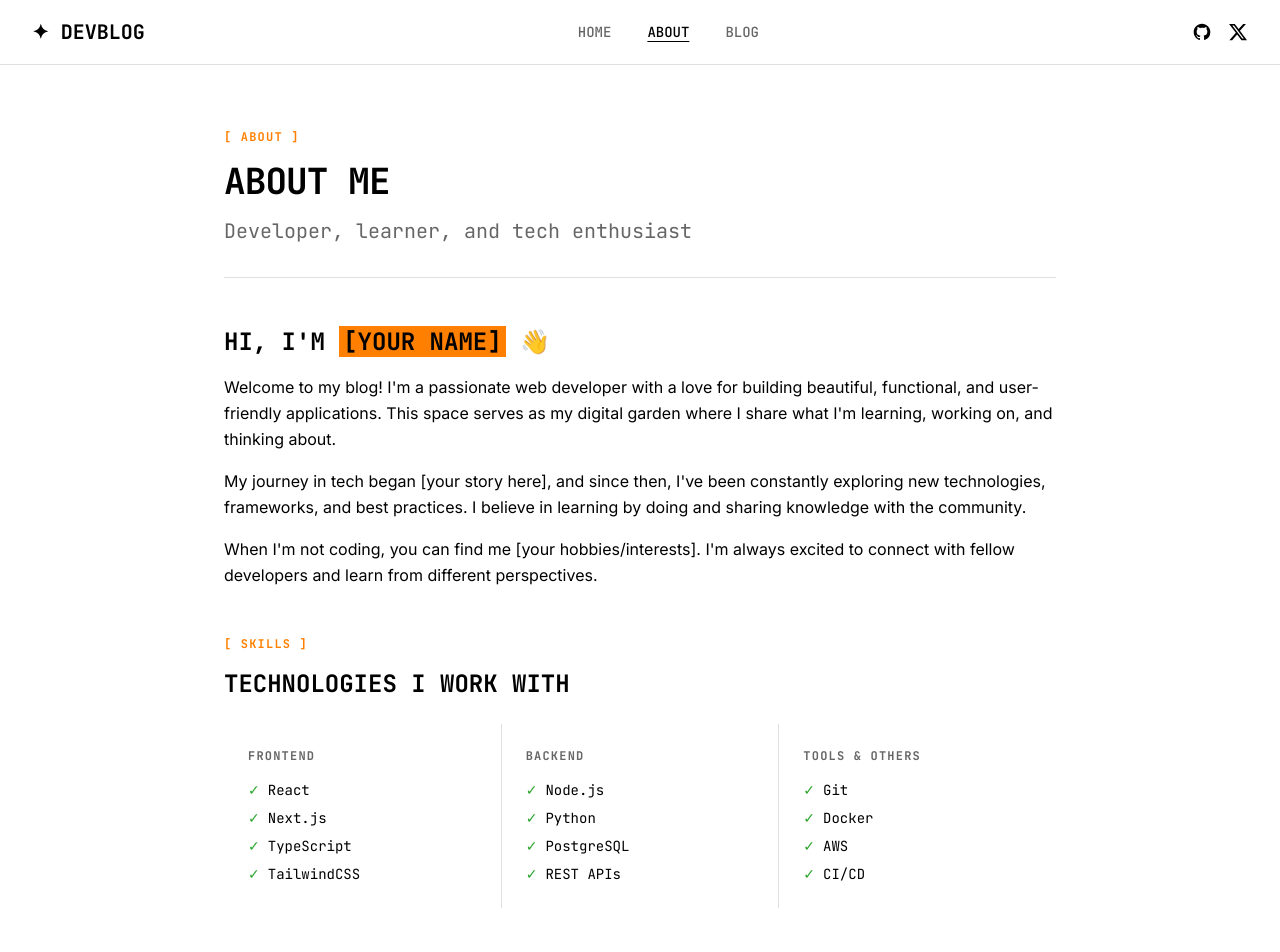
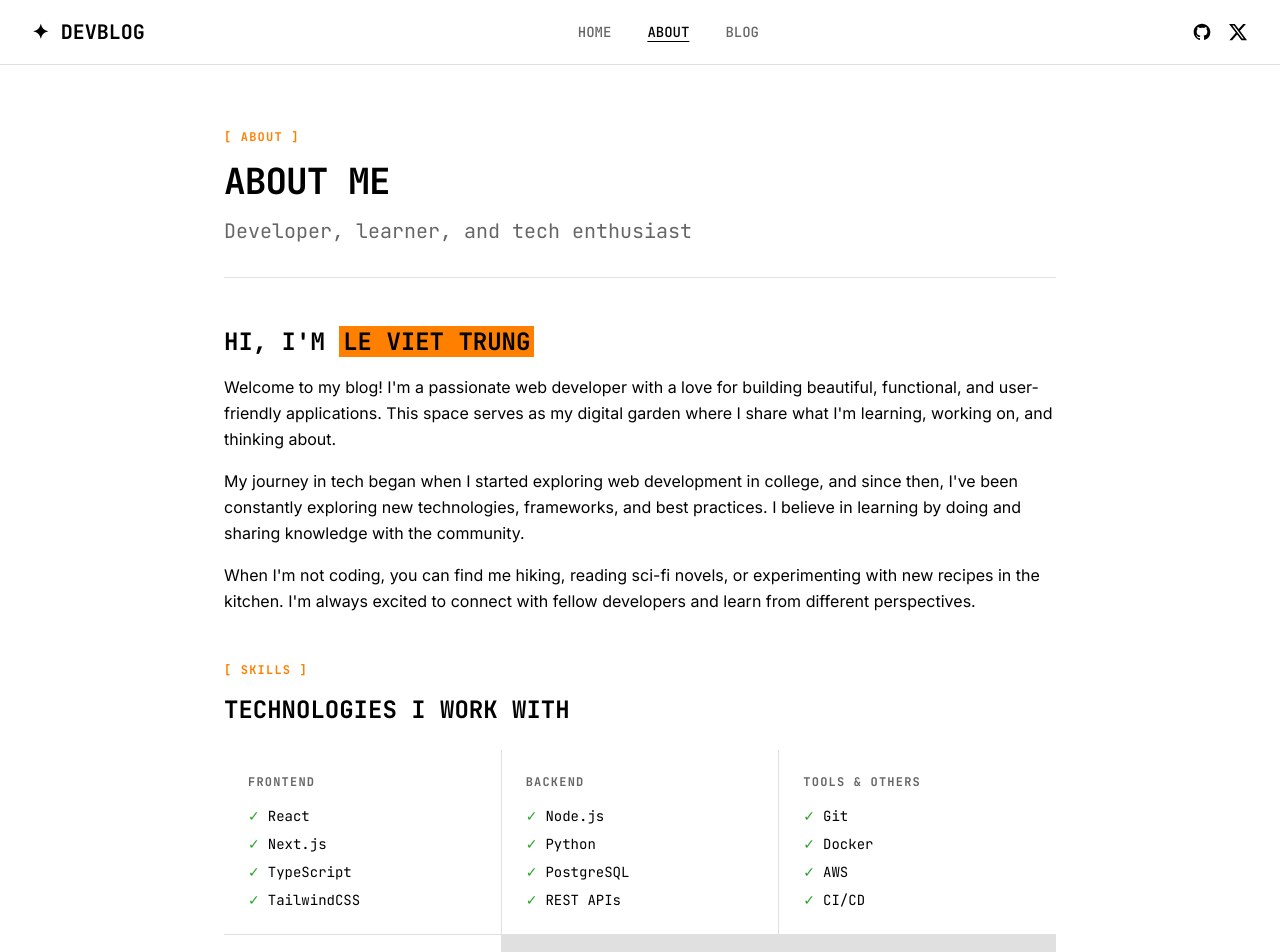
Before and after one commit to vietrux/freebee-blog, a Next.js app: page /about in a window 1280 px wide. Shown: the top 952 px of the page. Built offline with nearby package versions, Linux system fonts and the light colour scheme.

Commit message:
change info

```diff
--- a/app/about/page.tsx
+++ b/app/about/page.tsx
@@ -22,7 +22,7 @@ export default function AboutPage() {
       {/* Bio Section */}
       <section className="mb-12">
         <h2 className="font-mono text-2xl font-bold text-foreground mb-4">
-          HI, I'M <span className="bg-accent px-1">[YOUR NAME]</span> 👋
+          HI, I'M <span className="bg-accent px-1">LE VIET TRUNG</span>
         </h2>
         <div className="space-y-4 text-foreground leading-relaxed">
           <p>
@@ -31,12 +31,12 @@ export default function AboutPage() {
             my digital garden where I share what I'm learning, working on, and thinking about.
           </p>
           <p>
-            My journey in tech began [your story here], and since then, I've been constantly
+            My journey in tech began when I started exploring web development in college, and since then, I've been constantly
             exploring new technologies, frameworks, and best practices. I believe in learning
             by doing and sharing knowledge with the community.
           </p>
           <p>
-            When I'm not coding, you can find me [your hobbies/interests]. I'm always excited
+            When I'm not coding, you can find me hiking, reading sci-fi novels, or experimenting with new recipes in the kitchen. I'm always excited
             to connect with fellow developers and learn from different perspectives.
           </p>
         </div>
@@ -62,6 +62,10 @@ export default function AboutPage() {
               category: 'TOOLS & OTHERS',
               skills: ['Git', 'Docker', 'AWS', 'CI/CD'],
             },
+            {
+              category: 'CYBERSECURITY',
+              skills: ['Network Security', 'Cryptography', 'Ethical Hacking', 'Security Audits'],
+            }
           ].map((group) => (
             <div key={group.category} className="bg-background p-6">
               <h3 className="font-mono text-xs font-bold tracking-widest text-muted-foreground uppercase mb-4">
@@ -94,7 +98,7 @@ export default function AboutPage() {
         </p>
         <div className="flex flex-wrap gap-3">
           <a
-            href="https://github.com/yourusername"
+            href="https://github.com/vietrux"
             target="_blank"
             rel="noopener noreferrer"
             className="inline-flex items-center px-4 py-2 border border-white text-white font-mono text-sm hover:bg-white hover:text-black transition-all"
@@ -105,7 +109,7 @@ export default function AboutPage() {
             GITHUB
           </a>
           <a
-            href="https://twitter.com/yourhandle"
+            href="https://twitter.com/vietrux"
             target="_blank"
             rel="noopener noreferrer"
             className="inline-flex items-center px-4 py-2 border border-white text-white font-mono text-sm hover:bg-white hover:text-black transition-all"
@@ -116,7 +120,7 @@ export default function AboutPage() {
             TWITTER
           </a>
           <a
-            href="https://linkedin.com/in/yourprofile"
+            href="https://linkedin.com/in/vietrux"
             target="_blank"
             rel="noopener noreferrer"
             className="inline-flex items-center px-4 py-2 border border-white text-white font-mono text-sm hover:bg-white hover:text-black transition-all"
@@ -127,7 +131,7 @@ export default function AboutPage() {
             LINKEDIN
           </a>
           <a
-            href="mailto:your.email@example.com"
+            href="mailto:leviettrung.social@gmail.com"
             className="inline-flex items-center px-4 py-2 border border-accent text-accent font-mono text-sm hover:bg-accent hover:text-black transition-all"
           >
             <svg className="mr-2 h-4 w-4" fill="none" viewBox="0 0 24 24" stroke="currentColor">
--- a/components/layout/footer.tsx
+++ b/components/layout/footer.tsx
@@ -40,7 +40,7 @@ export function Footer() {
             <h4 className="font-mono text-xs font-bold tracking-widest text-muted-foreground uppercase">CONNECT</h4>
             <div className="flex space-x-4">
               <a
-                href="https://github.com"
+                href="https://github.com/vietrux"
                 target="_blank"
                 rel="noopener noreferrer"
                 className="text-foreground hover:text-accent transition-colors"
@@ -51,7 +51,7 @@ export function Footer() {
                 </svg>
               </a>
               <a
-                href="https://twitter.com"
+                href="https://twitter.com/vietrux"
                 target="_blank"
                 rel="noopener noreferrer"
                 className="text-foreground hover:text-accent transition-colors"
@@ -62,7 +62,7 @@ export function Footer() {
                 </svg>
               </a>
               <a
-                href="https://linkedin.com"
+                href="https://linkedin.com/in/vietrux"
                 target="_blank"
                 rel="noopener noreferrer"
                 className="text-foreground hover:text-accent transition-colors"
--- a/components/layout/navbar.tsx
+++ b/components/layout/navbar.tsx
@@ -57,7 +57,7 @@ export function Navbar() {
           {/* Right side - Social icons */}
           <div className="hidden md:flex items-center space-x-4">
             <a
-              href="https://github.com"
+              href="https://github.com/vietrux"
               target="_blank"
               rel="noopener noreferrer"
               className="text-foreground hover:text-accent transition-colors"
```
